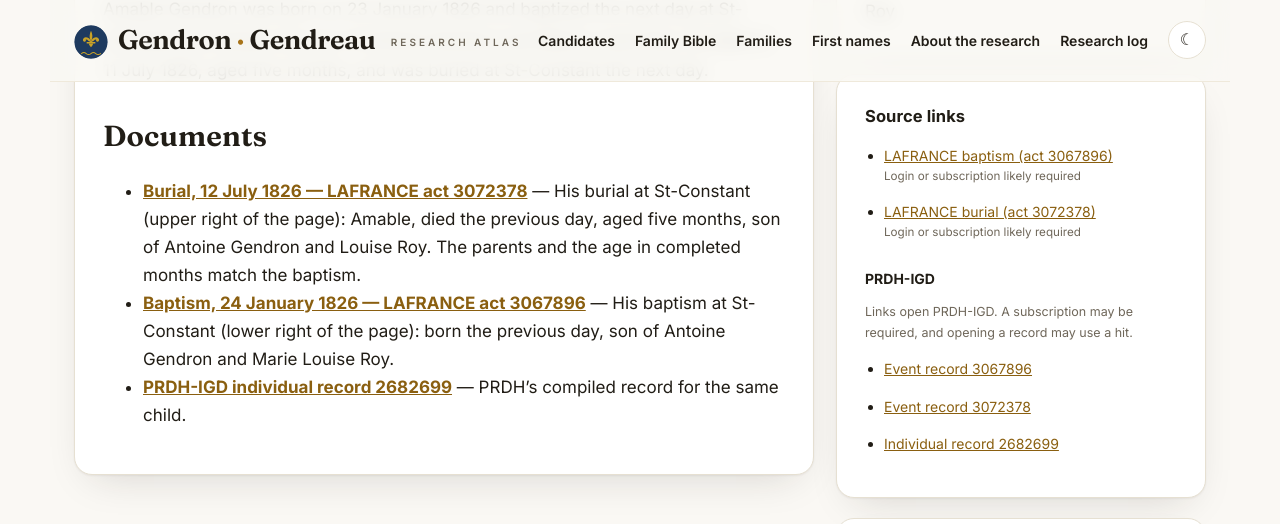
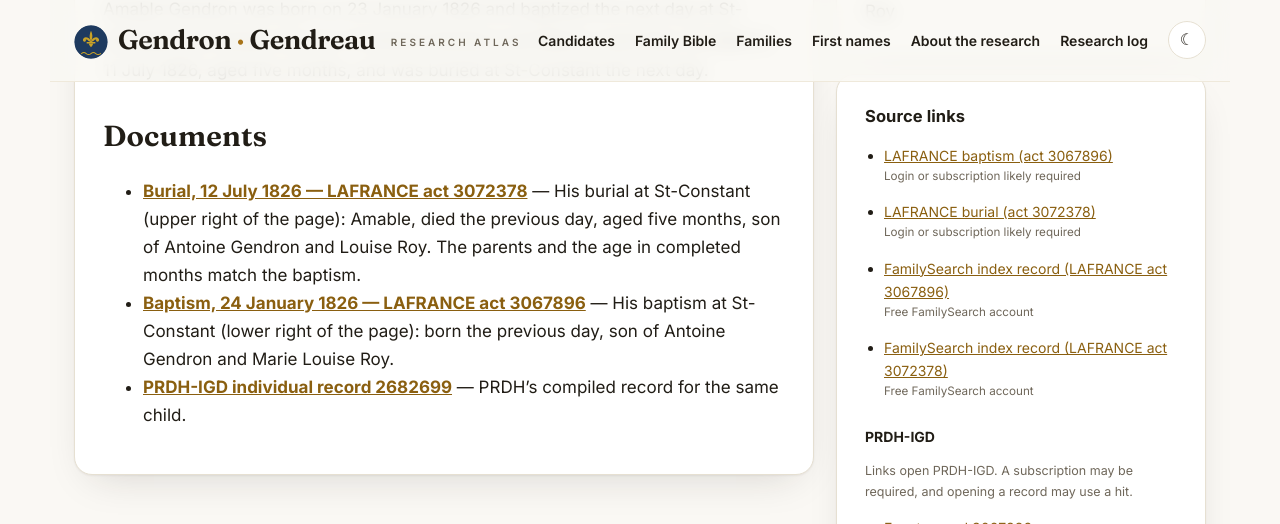
Before and after one commit to vetharmon/gendron-research, a Jekyll site: the page built from _candidates/c174.md, in a window 1280 px wide and 900 px high, scrolled down 519 px, cut to the strip 0-524 px from the top of the window. Built offline with Jekyll 4.4.1, drawn with Linux system fonts in a browser that asks for light colours.

Commit message:
Add FamilySearch links (St-Constant cluster, 5 acts)

```diff
--- a/_candidates/c174.md
+++ b/_candidates/c174.md
@@ -25,6 +25,14 @@ sources:
     url: "https://www.prdh-igd.com/Membership/fr/PRDH/Individu/2682699"
     access: "Login or subscription likely required"
     provenance: "Recorded in the source research notes."
+  - label: FamilySearch index record (LAFRANCE act 3067896)
+    url: https://www.familysearch.org/ark:/61903/1:1:X43Y-W6DW
+    access: Free FamilySearch account
+    provenance: Quebec, Catholic Parish Registers index record on FamilySearch. Matched to the LAFRANCE act on name, date and parents (12 Nov 2026).
+  - label: FamilySearch index record (LAFRANCE act 3072378)
+    url: https://www.familysearch.org/ark:/61903/1:1:X4QQ-MTTW
+    access: Free FamilySearch account
+    provenance: Quebec, Catholic Parish Registers index record on FamilySearch. Matched to the LAFRANCE act on name, date and parents (12 Nov 2026).
 filenames:
   - "C174_GENDRON_Amable_1826-01-24_Baptism_St-Constant_LAFRANCE-3067896.jpg"
   - "C174_GENDRON_Amable_1826-07-12_Burial_St-Constant_LAFRANCE-3072378.jpg"
```
Also changed, not shown: _candidates/c090.md (+4 -0 lines), _candidates/c204.md (+8 -0 lines), 1 other file.
